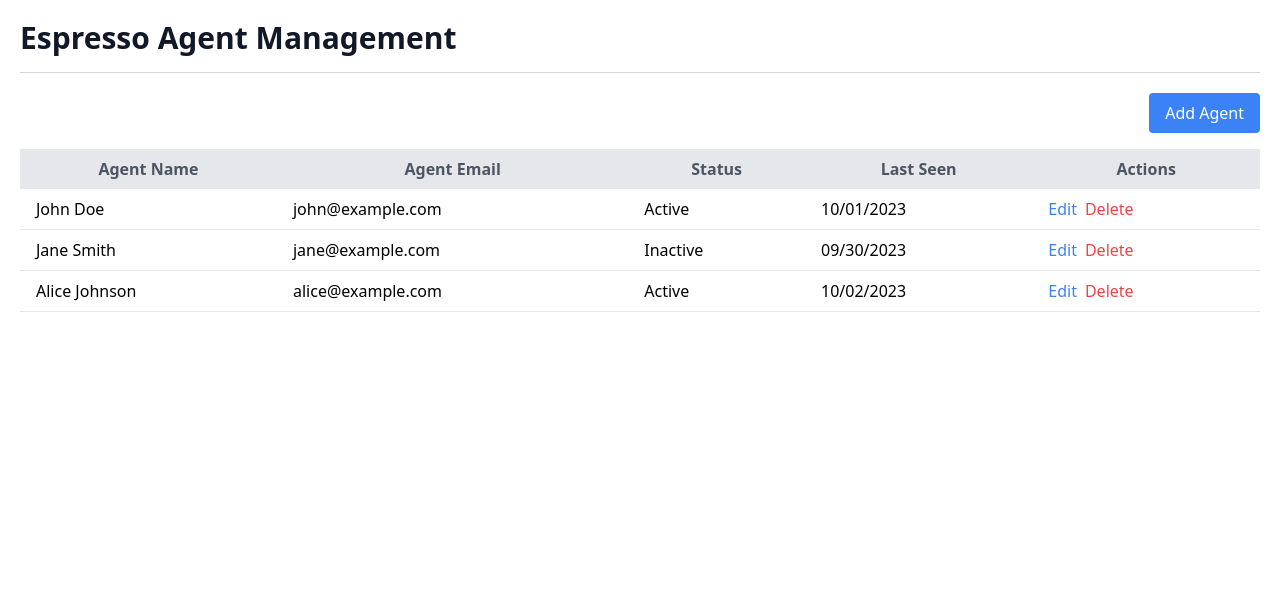
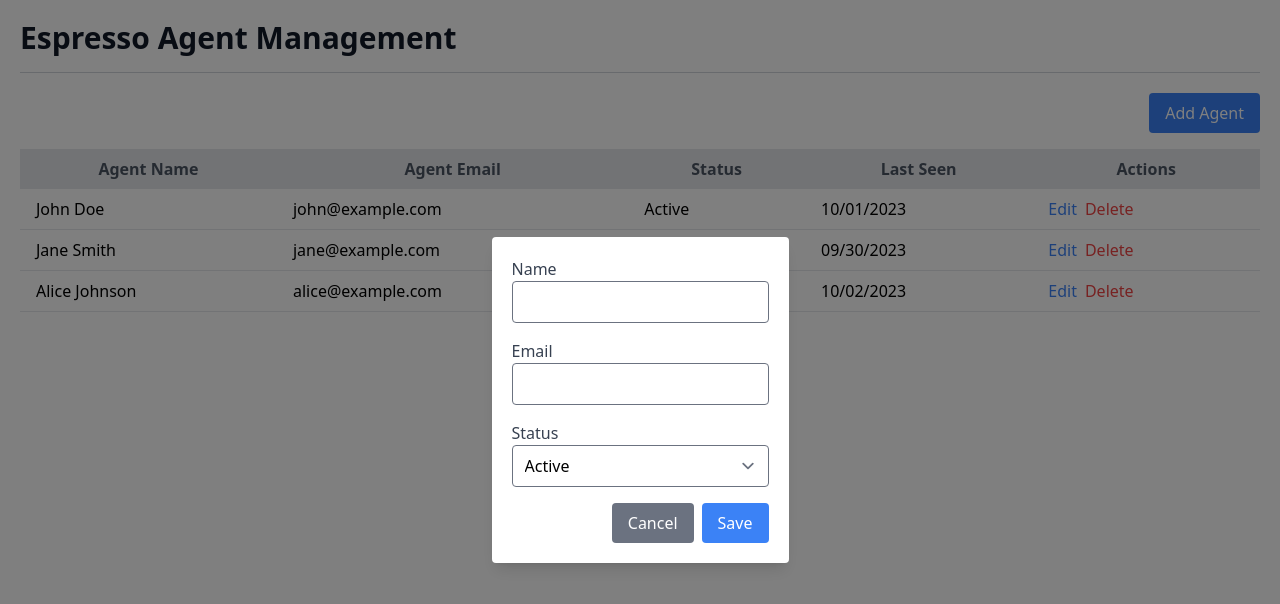
Before and after one commit to danbowles/espresso-take-home, a React (Vite) app: page / in a window 1280 px wide. Both pictures are taken after a click on the button "Add Agent". Shown: the top 604 px of the page. Built offline with nearby package versions, Linux system fonts and the light colour scheme.

Commit message:
:sparkles: Build out modal, form, got modal state working

```diff
--- a/src/app/app.tsx
+++ b/src/app/app.tsx
@@ -1,56 +1,192 @@
+import { useState } from "react";
 
 const headings = [
-  'Agent Name',
-  'Agent Email',
-  'Status',
-  'Last Seen',
-  'Actions'
+  "Agent Name",
+  "Agent Email",
+  "Status",
+  "Last Seen",
+  "Actions",
 ];
 
 interface Agent {
   name: string;
   email: string;
-  status: 'Active' | 'Inactive';
+  status: "Active" | "Inactive";
   lastSeen: string;
 }
 
 const agents: Agent[] = [
   {
-    name: 'John Doe',
-    email: 'john@example.com',
-    status: 'Active',
-    lastSeen: '10/01/2023'
+    name: "John Doe",
+    email: "john@example.com",
+    status: "Active",
+    lastSeen: "10/01/2023",
   },
   {
-    name: 'Jane Smith',
-    email: 'jane@example.com',
-    status: 'Inactive',
-    lastSeen: '09/30/2023'
+    name: "Jane Smith",
+    email: "jane@example.com",
+    status: "Inactive",
+    lastSeen: "09/30/2023",
   },
   {
-    name: 'Alice Johnson',
-    email: 'alice@example.com',
-    status: 'Active',
-    lastSeen: '10/02/2023'
-  }
+    name: "Alice Johnson",
+    email: "alice@example.com",
+    status: "Active",
+    lastSeen: "10/02/2023",
+  },
 ];
+
+interface AgentFormProps {
+  agent: Agent | null;
+  onSubmit: (agent: Agent) => void;
+  onCancel: () => void;
+}
+
+function AgentForm({ agent, onSubmit, onCancel }: AgentFormProps) {
+  const [name, setName] = useState(agent?.name || "");
+  const [email, setEmail] = useState(agent?.email || "");
+  const [status, setStatus] = useState<"Active" | "Inactive">(
+    agent?.status || "Active"
+  );
+
+  const handleSubmit = (e: React.FormEvent) => {
+    e.preventDefault();
+    onSubmit({
+      name,
+      email,
+      status,
+      lastSeen: agent?.lastSeen || new Date().toLocaleDateString(),
+    });
+  };
+
+  return (
+    <form onSubmit={handleSubmit}>
+      <div className="mb-4">
+        <label className="block text-gray-700" htmlFor="name">
+          Name
+        </label>
+        <input
+          id="name"
+          type="text"
+          className="w-full px-3 py-2 border rounded"
+          value={name}
+          onChange={(e) => setName(e.target.value)}
+        />
+      </div>
+      <div className="mb-4">
+        <label className="block text-gray-700" htmlFor="email">
+          Email
+        </label>
+        <input
+          id="email"
+          type="email"
+          className="w-full px-3 py-2 border rounded"
+          value={email}
+          onChange={(e) => setEmail(e.target.value)}
+        />
+      </div>
+      <div className="mb-4">
+        <label className="block text-gray-700" htmlFor="status">
+          Status
+        </label>
+        <select
+          id="status"
+          className="w-full px-3 py-2 border rounded"
+          value={status}
+          onChange={(e) => setStatus(e.target.value as "Active" | "Inactive")}
+        >
+          <option value="Active">Active</option>
+          <option value="Inactive">Inactive</option>
+        </select>
+      </div>
+      <div className="flex justify-end">
+        <button
+          type="button"
+          className="bg-gray-500 text-white py-2 px-4 rounded mr-2"
+          onClick={onCancel}
+        >
+          Cancel
+        </button>
+        <button
+          type="submit"
+          className="bg-blue-500 text-white py-2 px-4 rounded"
+        >
+          Save
+        </button>
+      </div>
+    </form>
+  );
+}
 
 function Header() {
   return (
     <header className="pt-5 mb-5">
-      <h1 className="text-3xl font-bold text-gray-900">Espresso Agent Management</h1>
+      <h1 className="text-3xl font-bold text-gray-900">
+        Espresso Agent Management
+      </h1>
       <hr className="mt-4 border-gray-300 dark:border-gray-700" />
     </header>
   );
 }
 
+function Modal({
+  children,
+  isOpen,
+  onClose,
+}: {
+  children: React.ReactNode;
+  isOpen: boolean;
+  onClose: () => void;
+}) {
+  if (!isOpen) return null;
+
+  return (
+    <div
+      className="fixed inset-0 bg-black bg-opacity-50 flex items-center justify-center z-50"
+      onClick={onClose}
+    >
+      <div
+        className="bg-white p-5 rounded shadow-lg"
+        onClick={(e) => e.stopPropagation()}
+      >
+        {children}
+      </div>
+    </div>
+  );
+}
+
 function App() {
+  const [isModalOpen, setIsModalOpen] = useState(false);
+  const [agentToEdit, setAgentToEdit] = useState<Agent | null>(null);
+  const [agentToDelete, setAgentToDelete] = useState<Agent | null>(null);
+      const [isDeleteModalOpen, setIsDeleteModalOpen] = useState(false);
+      const handleAgentDelete = (agent: Agent) => {
+        setAgentToDelete(agent);
+        setIsDeleteModalOpen(true);
+      };
+
+  const handleAgentEdit = (agent: Agent) => {
+    setAgentToEdit(agent);
+    setIsModalOpen(true);
+  }
+
+  const confirmDeleteAgent = () => {
+    if (agentToDelete) {
+      // Perform the delete operation here
+      console.log(`Deleting agent: ${agentToDelete.name}`);
+      setIsDeleteModalOpen(false);
+      setAgentToDelete(null);
+    }
+  };
   return (
     <main className="flex flex-col min-h-screen w-full max-w-screen-xl mx-auto px-5">
-      <Header/>
+      <Header />
       <section className="">
         <div className="flex justify-end mb-4">
-          <button className="bg-blue-500 text-white py-2 px-4 rounded hover:bg-blue-700">
+          <button
+            onClick={() => setIsModalOpen(true)}
+            className="bg-blue-500 text-white py-2 px-4 rounded hover:bg-blue-700"
+          >
             Add Agent
           </button>
         </div>
@@ -59,27 +195,72 @@
             <thead>
               <tr>
                 {headings.map((heading) => (
-                  <th key={heading} className="py-2 px-4 bg-gray-200 text-gray-600">{heading}</th>
+                  <th
+                    key={heading}
+                    className="py-2 px-4 bg-gray-200 text-gray-600"
+                  >
+                    {heading}
+                  </th>
                 ))}
               </tr>
             </thead>
             <tbody>
               {agents.map((agent) => (
-                 <tr key={agent.email}>
-                    <td className="py-2 px-4 border-b border-gray-200">{agent.name}</td>
-                    <td className="py-2 px-4 border-b border-gray-200">{agent.email}</td>
-                    <td className="py-2 px-4 border-b border-gray-200">{agent.status}</td>
-                    <td className="py-2 px-4 border-b border-gray-200">{agent.lastSeen}</td>
-                    <td className="py-2 px-4 border-b border-gray-200">
-                      <button className="text-blue-500 hover:text-blue-700">Edit</button>
-                      <button className="text-red-500 hover:text-red-700 ml-2">Delete</button>
-                    </td>
-                  </tr>
+                <tr key={agent.email}>
+                  <td className="py-2 px-4 border-b border-gray-200">
+                    {agent.name}
+                  </td>
+                  <td className="py-2 px-4 border-b border-gray-200">
+                    {agent.email}
+                  </td>
+                  <td className="py-2 px-4 border-b border-gray-200">
+                    {agent.status}
+                  </td>
+                  <td className="py-2 px-4 border-b border-gray-200">
+                    {agent.lastSeen}
+                  </td>
+                  <td className="py-2 px-4 border-b border-gray-200">
+                    <button onClick={() => handleAgentEdit(agent)}className="text-blue-500 hover:text-blue-700">
+                      Edit
+                    </button>
+                    <button onClick={() => handleAgentDelete(agent)} className="text-red-500 hover:text-red-700 ml-2">
+                      Delete
+                    </button>
+                  </td>
+                </tr>
               ))}
             </tbody>
           </table>
         </div>
       </section>
+      <Modal isOpen={isModalOpen} onClose={() => setIsModalOpen(false)}>
+        <AgentForm
+          agent={agentToEdit}
+          onSubmit={() => {}}
+          onCancel={() => setIsModalOpen(false)}
+        />
+      </Modal>
+
+      <Modal isOpen={isDeleteModalOpen} onClose={() => setIsDeleteModalOpen(false)}>
+        <div>
+          <h2 className="text-xl font-bold mb-4">Confirm Delete</h2>
+          <p>Are you sure you want to delete {agentToDelete?.name}?</p>
+          <div className="flex justify-end mt-4">
+            <button
+              className="bg-gray-500 text-white py-2 px-4 rounded mr-2"
+              onClick={() => setIsDeleteModalOpen(false)}
+            >
+              Cancel
+            </button>
+            <button
+              className="bg-red-500 text-white py-2 px-4 rounded"
+              onClick={confirmDeleteAgent}
+            >
+              Delete
+            </button>
+          </div>
+        </div>
+      </Modal>
     </main>
   );
 }
```
